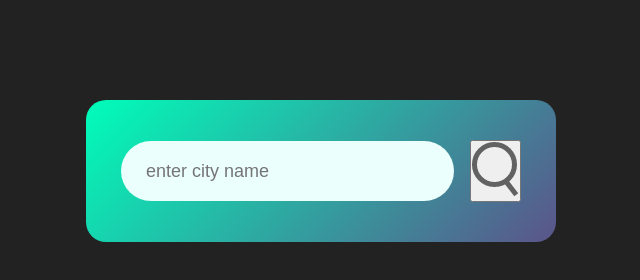
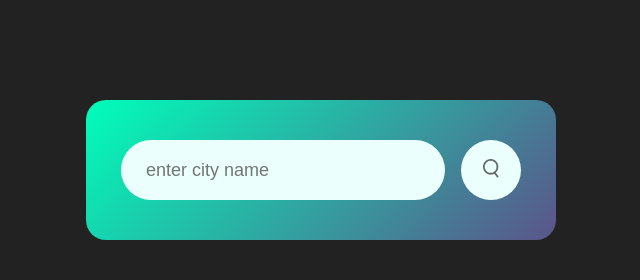
Before and after one commit to Mogle7Arkad/weathercast, a plain HTML site: page index.html in a window 1280 px wide. Shown: the whole page, without its empty margins (319-959 px from the left). Drawn offline with Linux system fonts and the light colour scheme.

Commit message:
styled the search button

```diff
--- a/style.css
+++ b/style.css
@@ -38,3 +38,17 @@ body{
     margin-right: 16px;
     font-size: 18px;
 }
+
+.search button{
+    border: 0;
+    outline: 0;
+    background: #ebfffc;
+    border-radius: 50%;
+    width: 60px;
+    height: 60px;
+    cursor: pointer;
+}
+
+.search button img{
+    width: 16px;
+}
```
